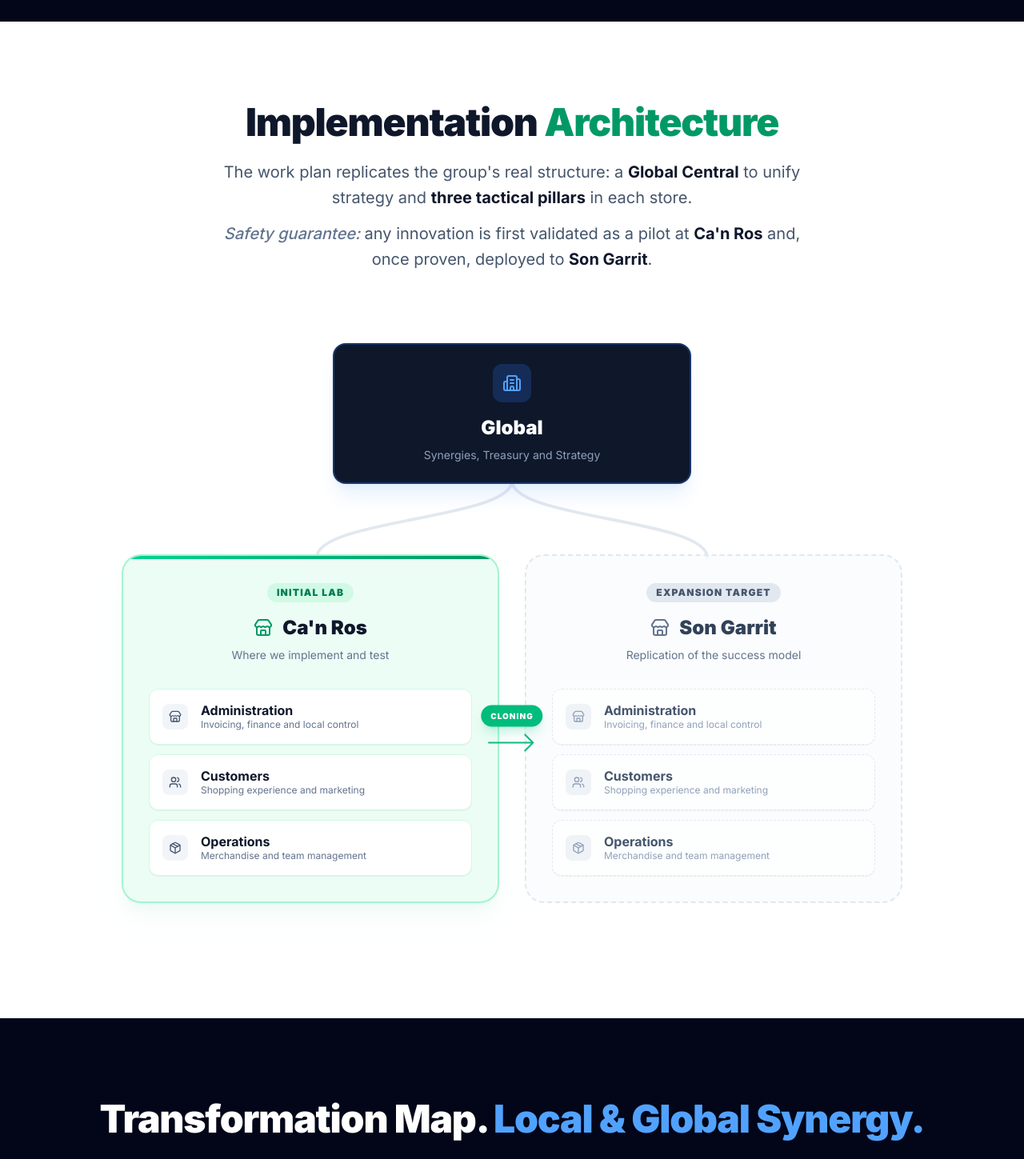
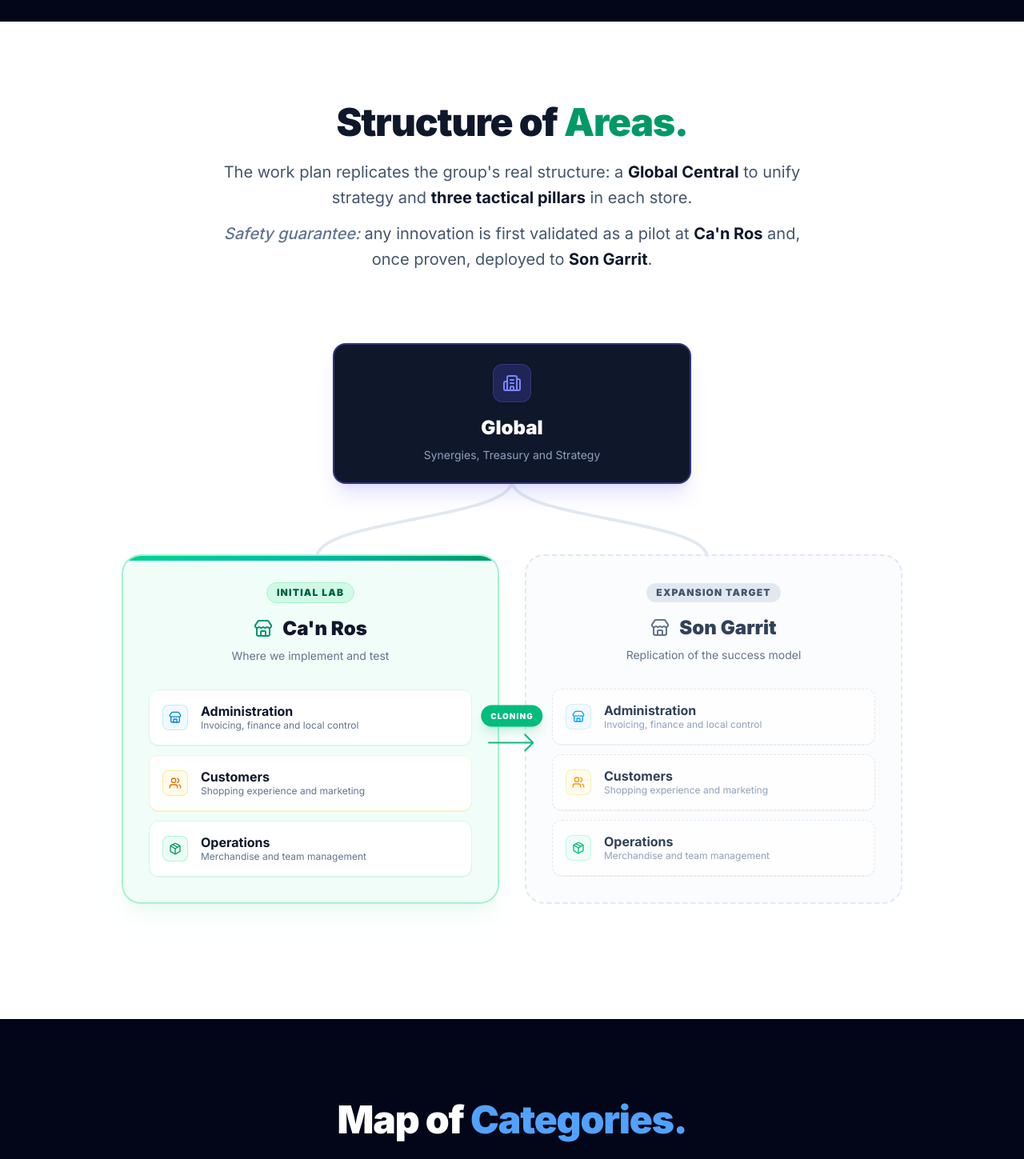
Before and after one commit to jordi2479/songarrit-canros-it, a Next.js app: page /en in a window 1280 px wide. Shown: the part 4220-5669 px from the top of the page at 80% size. Built offline with nearby package versions, Linux system fonts and the light colour scheme.

Commit message:
fix(i18n): alinear etiquetas de navegacion y titulos de secciones en todos los idiomas

```diff
--- a/messages/ca.json
+++ b/messages/ca.json
@@ -91,8 +91,8 @@
     "g3Desc": "Qualsevol eina implementada es pot activar o desactivar en segons. El negoci mai no s'atura ni depèn d'una sola solució."
   },
   "bloques": {
-    "title": "Arquitectura d'",
-    "highlight": "Implantació",
+    "title": "Estructura d'",
+    "highlight": "Àrees.",
     "desc": "<p>El pla de treball replica l'estructura real del grup: una <bold>Central Global</bold> per unificar estratègia i <bold>tres pilars tàctics</bold> a cada botiga.</p><p><italic>Garantia de seguretat:</italic> qualsevol innovació es valida primer com a pilot a <bold>Ca'n Ros</bold> i, un cop provada, es desplega a <bold>Son Garrit</bold>.</p>",
     "b1": "Global",
     "b1Desc": "Sinergies, Tresoreria i Estratègia",
@@ -115,8 +115,8 @@
     "expansionDesc": "Rèplica del model d'èxit"
   },
   "areas": {
-    "title": "Mapa de Transformació.",
-    "highlight": "Sinergia Local i Global.",
+    "title": "Mapa de",
+    "highlight": "Categories.",
     "desc": "L'èxit no resideix en optimitzar departaments aïllats, sinó en connectar-los. Descobreix com les operacions tàctiques de les botigues alimenten directament l'estratègia i fortalesa del Grup.",
     "cta": "Explorar les 150 idees",
     "estrategiaCentral": "ESTRATÈGIA CENTRAL",
@@ -153,8 +153,8 @@
     "a15Desc": "Processos de suport diversos (neteja, manteniment)."
   },
   "prototipos": {
-    "title": "Assistent del",
-    "highlight": "Pla d'Acció.",
+    "title": "Catàleg de",
+    "highlight": "Propostes.",
     "desc": "Cada repte operatiu de Son Garrit i Ca'n Ros ja té una resposta planificada. Consulta qualsevol àrea o problema diari per veure la iniciativa exacta dissenyada per solucionar-lo amb tecnologia i IA."
   },
   "alertaStock": {
--- a/messages/de.json
+++ b/messages/de.json
@@ -91,8 +91,8 @@
     "g3Desc": "Jedes Tool lässt sich in Sekunden aktivieren oder deaktivieren. Der Betrieb wird nie gestört oder abhängig gemacht."
   },
   "bloques": {
-    "title": "Architektur der",
-    "highlight": "Umsetzung",
+    "title": "Struktur der",
+    "highlight": "Bereiche.",
     "desc": "<p>Der Arbeitsplan bildet die reale Struktur der Gruppe ab: eine <bold>Globale Zentrale</bold> zur Strategiebündelung und <bold>drei taktische Säulen</bold> in jedem Geschäft.</p><p><italic>Sicherheitsgarantie:</italic> Jede Innovation wird zuerst als Pilot bei <bold>Ca'n Ros</bold> validiert und nach erfolgreichem Test auf <bold>Son Garrit</bold> übertragen.</p>",
     "b1": "Global",
     "b1Desc": "Synergien, Finanzen und Strategie",
@@ -115,8 +115,8 @@
     "expansionDesc": "Replikation des Erfolgsmodells"
   },
   "areas": {
-    "title": "Transformationskarte.",
-    "highlight": "Lokale & Globale Synergie.",
+    "title": "Karte der",
+    "highlight": "Kategorien.",
     "desc": "Erfolg liegt nicht in der Optimierung isolierter Abteilungen, sondern in deren Vernetzung. Entdecken Sie, wie die taktischen Abläufe der Filialen direkt die Strategie und Stärke der Gruppe speisen.",
     "cta": "Entdecken Sie die 150 Ideen",
     "estrategiaCentral": "ZENTRALE STRATEGIE",
@@ -153,8 +153,8 @@
     "a15Desc": "Verschiedene Unterstützungsprozesse (Reinigung, Wartung)."
   },
   "prototipos": {
-    "title": "Aktionsplan-",
-    "highlight": "Assistent.",
+    "title": "Katalog der",
+    "highlight": "Vorschläge.",
     "desc": "Jede betriebliche Herausforderung bei Son Garrit und Ca'n Ros hat bereits eine geplante Antwort. Durchsuchen Sie jeden Bereich oder jedes tägliche Problem, um die genaue Initiative zu finden, die dafür mit Technologie und KI entwickelt wurde."
   },
   "alertaStock": {
--- a/messages/en.json
+++ b/messages/en.json
@@ -91,8 +91,8 @@
     "g3Desc": "Any implemented tool can be toggled on or off in seconds. Operations never stop or depend on a single tool."
   },
   "bloques": {
-    "title": "Implementation",
-    "highlight": "Architecture",
+    "title": "Structure of",
+    "highlight": "Areas.",
     "desc": "<p>The work plan replicates the group's real structure: a <bold>Global Central</bold> to unify strategy and <bold>three tactical pillars</bold> in each store.</p><p><italic>Safety guarantee:</italic> any innovation is first validated as a pilot at <bold>Ca'n Ros</bold> and, once proven, deployed to <bold>Son Garrit</bold>.</p>",
     "b1": "Global",
     "b1Desc": "Synergies, Treasury and Strategy",
@@ -115,8 +115,8 @@
     "expansionDesc": "Replication of the success model"
   },
   "areas": {
-    "title": "Transformation Map.",
-    "highlight": "Local & Global Synergy.",
+    "title": "Map of",
+    "highlight": "Categories.",
     "desc": "Success does not lie in optimizing isolated departments, but in connecting them. Discover how the tactical operations of the stores directly feed the strategy and strength of the Group.",
     "cta": "Explore the 150 ideas",
     "estrategiaCentral": "CENTRAL STRATEGY",
@@ -153,8 +153,8 @@
     "a15Desc": "Various support processes (cleaning, maintenance)."
   },
   "prototipos": {
-    "title": "Action Plan",
-    "highlight": "Assistant.",
+    "title": "Catalog of",
+    "highlight": "Proposals.",
     "desc": "Every operational challenge at Son Garrit and Ca'n Ros already has a planned response. Search any daily issue or department to find the exact initiative designed to solve it with technology and AI."
   },
   "alertaStock": {
--- a/messages/es.json
+++ b/messages/es.json
@@ -91,8 +91,8 @@
     "g3Desc": "Cualquier herramienta implementada se puede activar o desactivar en segundos. El negocio nunca se detiene ni depende de una sola solución."
   },
   "bloques": {
-    "title": "Arquitectura de",
-    "highlight": "Implantación",
+    "title": "Estructura de",
+    "highlight": "Áreas.",
     "desc": "<p>El plan de trabajo replica la estructura real del grupo: una <bold>Central Global</bold> para unificar estrategia y <bold>tres pilares tácticos</bold> en cada tienda.</p><p><italic>Garantía de seguridad:</italic> cualquier innovación se valida primero como piloto en <bold>Ca'n Ros</bold> y, una vez probada, se despliega en <bold>Son Garrit</bold>.</p>",
     "b1": "Global",
     "b1Desc": "Sinergias, Tesorería y Estrategia",
@@ -115,8 +115,8 @@
     "expansionDesc": "Réplica del modelo de éxito"
   },
   "areas": {
-    "title": "Mapa de Transformación.",
-    "highlight": "Sinergia Local y Global.",
+    "title": "Mapa de",
+    "highlight": "Categorías.",
     "desc": "El éxito no reside en optimizar departamentos aislados, sino en conectarlos. Descubre cómo las operaciones tácticas de las tiendas alimentan directamente la estrategia y fortaleza del Grupo.",
     "cta": "Explorar las 150 ideas",
     "estrategiaCentral": "ESTRATEGIA CENTRAL",
@@ -153,8 +153,8 @@
     "a15Desc": "Procesos de soporte varios (limpieza, mantenimiento)."
   },
   "prototipos": {
-    "title": "Asistente del",
-    "highlight": "Plan de Acción.",
+    "title": "Catálogo de",
+    "highlight": "Propuestas.",
     "desc": "Cada reto operativo de Son Garrit y Ca'n Ros ya tiene una respuesta planificada. Consulta cualquier área o problema diario para ver la iniciativa exacta diseñada para solucionarlo con tecnología e IA."
   },
   "alertaStock": {
--- a/src/components/layout/EsquemaEmpresa.tsx
+++ b/src/components/layout/EsquemaEmpresa.tsx
@@ -34,8 +34,8 @@ export function EsquemaEmpresa() {
       >
         {/* --- NIVEL 1: GLOBAL --- */}
         <motion.div variants={itemVariants} className="relative z-10 w-full max-w-md">
-          <div className="bg-slate-900 border-2 border-blue-500/30 rounded-2xl p-4 sm:p-5 md:p-6 text-center shadow-xl shadow-blue-500/10">
-            <div className="w-9 h-9 sm:w-10 sm:h-10 md:w-12 md:h-12 bg-blue-500/20 text-blue-400 rounded-xl flex items-center justify-center mx-auto mb-2 md:mb-4">
+          <div className="bg-slate-900 border-2 border-indigo-500/40 rounded-2xl p-4 sm:p-5 md:p-6 text-center shadow-xl shadow-indigo-500/15">
+            <div className="w-9 h-9 sm:w-10 sm:h-10 md:w-12 md:h-12 bg-indigo-500/20 text-indigo-400 border border-indigo-500/30 rounded-xl flex items-center justify-center mx-auto mb-2 md:mb-4 shadow-sm">
               <Building2 className="w-5 h-5 md:w-6 md:h-6" />
             </div>
             <h4 className="text-xl sm:text-2xl font-black text-white mb-1 md:mb-2">{tBloques("b1")}</h4>
@@ -45,7 +45,7 @@ export function EsquemaEmpresa() {
 
         {/* --- CONECTOR MÓVIL 1: De Global a Ca'n Ros --- */}
         <div className="md:hidden flex flex-col items-center my-3 relative z-0">
-          <div className="w-0.5 h-6 bg-gradient-to-b from-blue-500/70 to-emerald-500/70 rounded-full animate-pulse" />
+          <div className="w-0.5 h-6 bg-gradient-to-b from-indigo-500/70 to-emerald-500/70 rounded-full animate-pulse" />
         </div>
 
         {/* --- LÍNEAS CONECTORAS DESKTOP (INLINE ROBUSTAS) --- */}
@@ -82,10 +82,10 @@ export function EsquemaEmpresa() {
         <div className="grid grid-cols-1 md:grid-cols-2 gap-4 md:gap-8 w-full relative z-10">
 
           {/* CA'N ROS (NÚCLEO/LABORATORIO) */}
-          <motion.div variants={itemVariants} className="bg-emerald-50 border-2 border-emerald-200 rounded-2xl md:rounded-3xl p-4 sm:p-6 md:p-8 shadow-xl shadow-emerald-500/5 relative overflow-hidden group">
-            <div className="absolute top-0 left-0 w-full h-1 bg-gradient-to-r from-emerald-400 to-emerald-600"></div>
+          <motion.div variants={itemVariants} className="bg-emerald-50/70 border-2 border-emerald-200 rounded-2xl md:rounded-3xl p-4 sm:p-6 md:p-8 shadow-xl shadow-emerald-500/5 relative overflow-hidden group">
+            <div className="absolute top-0 left-0 w-full h-1.5 bg-gradient-to-r from-emerald-400 via-teal-500 to-emerald-600"></div>
             <div className="text-center mb-4 md:mb-8 relative z-10">
-              <span className="inline-block px-2.5 py-0.5 md:px-3 md:py-1 bg-emerald-100 text-emerald-700 text-[10px] md:text-xs font-black uppercase tracking-wider md:tracking-widest rounded-full mb-2 md:mb-4">
+              <span className="inline-block px-2.5 py-0.5 md:px-3 md:py-1 bg-emerald-100 text-emerald-800 text-[10px] md:text-xs font-black uppercase tracking-wider md:tracking-widest rounded-full mb-2 md:mb-4 border border-emerald-200">
                 {tBloques("labBadge")}
               </span>
               <div className="flex justify-center items-center gap-2 md:gap-3 mb-1 md:mb-2">
@@ -96,8 +96,9 @@ export function EsquemaEmpresa() {
             </div>
 
             <div className="flex flex-col gap-1.5 md:gap-3 relative z-10">
-              <div className="bg-white border border-emerald-100 rounded-lg md:rounded-xl p-2.5 sm:p-3 md:p-4 flex items-center gap-2.5 md:gap-4 shadow-2xs">
-                <div className="bg-slate-100 text-slate-600 w-6 h-6 sm:w-7 sm:h-7 md:w-8 md:h-8 rounded-md md:rounded-lg flex items-center justify-center shrink-0">
+              {/* B2: Administración (Sky) */}
+              <div className="bg-white border border-sky-100 hover:border-sky-200 rounded-lg md:rounded-xl p-2.5 sm:p-3 md:p-4 flex items-center gap-2.5 md:gap-4 shadow-2xs transition-colors">
+                <div className="bg-sky-50 text-sky-600 border border-sky-200/80 w-6 h-6 sm:w-7 sm:h-7 md:w-8 md:h-8 rounded-md md:rounded-lg flex items-center justify-center shrink-0">
                    <Store className="w-3 h-3 md:w-4 md:h-4" />
                 </div>
                 <div>
@@ -105,8 +106,10 @@ export function EsquemaEmpresa() {
                   <p className="hidden md:block text-xs text-slate-500">{tBloques("b2Sub")}</p>
                 </div>
               </div>
-              <div className="bg-white border border-emerald-100 rounded-lg md:rounded-xl p-2.5 sm:p-3 md:p-4 flex items-center gap-2.5 md:gap-4 shadow-2xs">
-                <div className="bg-slate-100 text-slate-600 w-6 h-6 sm:w-7 sm:h-7 md:w-8 md:h-8 rounded-md md:rounded-lg flex items-center justify-center shrink-0">
+
+              {/* B3: Clientes (Amber) */}
+              <div className="bg-white border border-amber-100 hover:border-amber-200 rounded-lg md:rounded-xl p-2.5 sm:p-3 md:p-4 flex items-center gap-2.5 md:gap-4 shadow-2xs transition-colors">
+                <div className="bg-amber-50 text-amber-600 border border-amber-200/80 w-6 h-6 sm:w-7 sm:h-7 md:w-8 md:h-8 rounded-md md:rounded-lg flex items-center justify-center shrink-0">
                    <Users className="w-3 h-3 md:w-4 md:h-4" />
                 </div>
                 <div>
@@ -114,8 +117,10 @@ export function EsquemaEmpresa() {
                   <p className="hidden md:block text-xs text-slate-500">{tBloques("b3Sub")}</p>
                 </div>
               </div>
-              <div className="bg-white border border-emerald-100 rounded-lg md:rounded-xl p-2.5 sm:p-3 md:p-4 flex items-center gap-2.5 md:gap-4 shadow-2xs">
-                <div className="bg-slate-100 text-slate-600 w-6 h-6 sm:w-7 sm:h-7 md:w-8 md:h-8 rounded-md md:rounded-lg flex items-center justify-center shrink-0">
+
+              {/* B4: Operativa (Emerald) */}
+              <div className="bg-white border border-emerald-100 hover:border-emerald-200 rounded-lg md:rounded-xl p-2.5 sm:p-3 md:p-4 flex items-center gap-2.5 md:gap-4 shadow-2xs transition-colors">
+                <div className="bg-emerald-50 text-emerald-600 border border-emerald-200/80 w-6 h-6 sm:w-7 sm:h-7 md:w-8 md:h-8 rounded-md md:rounded-lg flex items-center justify-center shrink-0">
                    <Package className="w-3 h-3 md:w-4 md:h-4" />
                 </div>
                 <div>
@@ -180,30 +185,35 @@ export function EsquemaEmpresa() {
             </div>
 
             <div className="flex flex-col gap-1.5 md:gap-3 relative z-10">
-              <div className="bg-white/50 border border-slate-200 border-dashed rounded-lg md:rounded-xl p-2.5 sm:p-3 md:p-4 flex items-center gap-2.5 md:gap-4 shadow-2xs">
-                <div className="bg-slate-200/50 text-slate-400 w-6 h-6 sm:w-7 sm:h-7 md:w-8 md:h-8 rounded-md md:rounded-lg flex items-center justify-center shrink-0">
+              {/* B2: Administración (Sky) */}
+              <div className="bg-white/70 border border-slate-200 border-dashed rounded-lg md:rounded-xl p-2.5 sm:p-3 md:p-4 flex items-center gap-2.5 md:gap-4 shadow-2xs">
+                <div className="bg-sky-50/80 text-sky-500 border border-sky-200/60 w-6 h-6 sm:w-7 sm:h-7 md:w-8 md:h-8 rounded-md md:rounded-lg flex items-center justify-center shrink-0">
                    <Store className="w-3 h-3 md:w-4 md:h-4" />
                 </div>
                 <div>
-                  <h5 className="font-bold text-slate-600 text-xs sm:text-sm md:text-base leading-tight">{tBloques("b2")}</h5>
+                  <h5 className="font-bold text-slate-700 text-xs sm:text-sm md:text-base leading-tight">{tBloques("b2")}</h5>
                   <p className="hidden md:block text-xs text-slate-400">{tBloques("b2Sub")}</p>
                 </div>
               </div>
-              <div className="bg-white/50 border border-slate-200 border-dashed rounded-lg md:rounded-xl p-2.5 sm:p-3 md:p-4 flex items-center gap-2.5 md:gap-4 shadow-2xs">
-                <div className="bg-slate-200/50 text-slate-400 w-6 h-6 sm:w-7 sm:h-7 md:w-8 md:h-8 rounded-md md:rounded-lg flex items-center justify-center shrink-0">
+
+              {/* B3: Clientes (Amber) */}
+              <div className="bg-white/70 border border-slate-200 border-dashed rounded-lg md:rounded-xl p-2.5 sm:p-3 md:p-4 flex items-center gap-2.5 md:gap-4 shadow-2xs">
+                <div className="bg-amber-50/80 text-amber-500 border border-amber-200/60 w-6 h-6 sm:w-7 sm:h-7 md:w-8 md:h-8 rounded-md md:rounded-lg flex items-center justify-center shrink-0">
                    <Users className="w-3 h-3 md:w-4 md:h-4" />
                 </div>
                 <div>
-                  <h5 className="font-bold text-slate-600 text-xs sm:text-sm md:text-base leading-tight">{tBloques("b3")}</h5>
+                  <h5 className="font-bold text-slate-700 text-xs sm:text-sm md:text-base leading-tight">{tBloques("b3")}</h5>
                   <p className="hidden md:block text-xs text-slate-400">{tBloques("b3Sub")}</p>
                 </div>
               </div>
-              <div className="bg-white/50 border border-slate-200 border-dashed rounded-lg md:rounded-xl p-2.5 sm:p-3 md:p-4 flex items-center gap-2.5 md:gap-4 shadow-2xs">
-                <div className="bg-slate-200/50 text-slate-400 w-6 h-6 sm:w-7 sm:h-7 md:w-8 md:h-8 rounded-md md:rounded-lg flex items-center justify-center shrink-0">
+
+              {/* B4: Operativa (Emerald) */}
+              <div className="bg-white/70 border border-slate-200 border-dashed rounded-lg md:rounded-xl p-2.5 sm:p-3 md:p-4 flex items-center gap-2.5 md:gap-4 shadow-2xs">
+                <div className="bg-emerald-50/80 text-emerald-500 border border-emerald-200/60 w-6 h-6 sm:w-7 sm:h-7 md:w-8 md:h-8 rounded-md md:rounded-lg flex items-center justify-center shrink-0">
                    <Package className="w-3 h-3 md:w-4 md:h-4" />
                 </div>
                 <div>
-                  <h5 className="font-bold text-slate-600 text-xs sm:text-sm md:text-base leading-tight">{tBloques("b4")}</h5>
+                  <h5 className="font-bold text-slate-700 text-xs sm:text-sm md:text-base leading-tight">{tBloques("b4")}</h5>
                   <p className="hidden md:block text-xs text-slate-400">{tBloques("b4Sub")}</p>
                 </div>
               </div>
```
